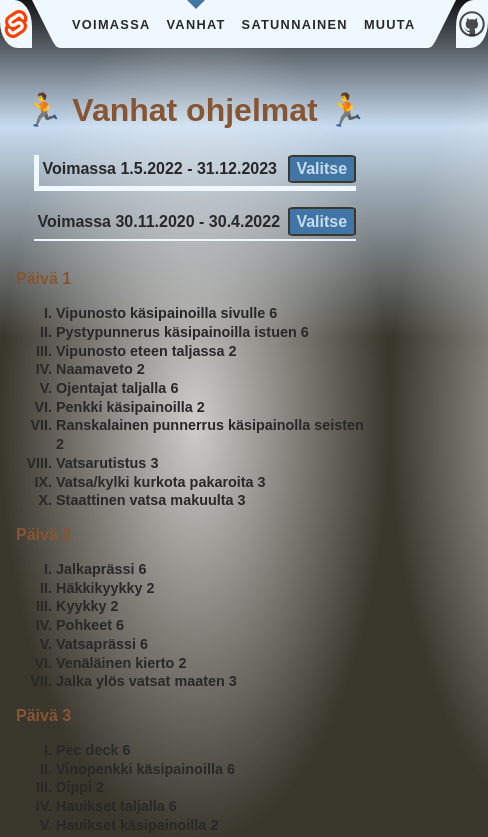
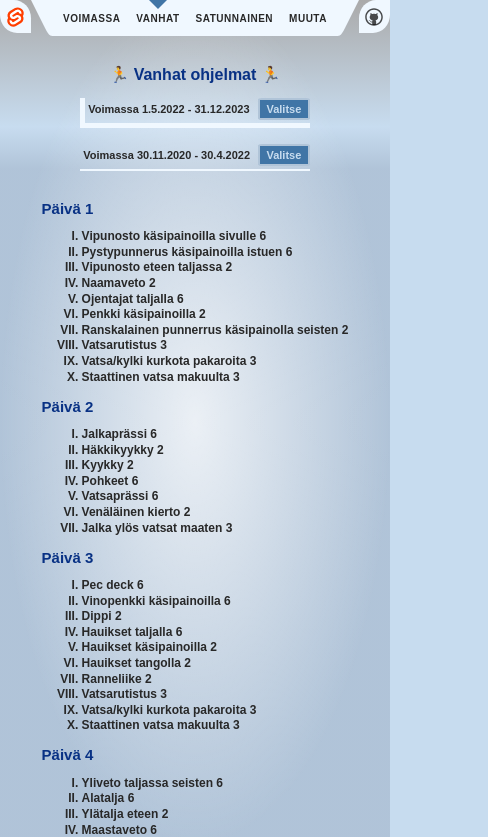
Before and after one commit to Humakt83/gymprog, a SvelteKit app: page /programs in a window 390 px wide. Shown: the top 837 px of the page, 488 px wide, since content can reach past the window. Built offline with nearby package versions, Linux system fonts and the light colour scheme.

Commit message:
New style, mobile fixes, and some types

```diff
--- a/src/lib/resources/gymprogs.json
+++ b/src/lib/resources/gymprogs.json
@@ -33,6 +33,7 @@
 
                     {"name": "Vinopenkki käsipainoilla", "times": 3},
                     {"name": "Ylätalja eteen", "times": 2},
+                    {"name": "Alatalja eteen", "times": 2},
                     {"name": "Hauikset käsipainoilla", "times": 3},
 
                     {"name": "Pystysoutu", "times": 2},
--- a/src/routes/Header.svelte
+++ b/src/routes/Header.svelte
@@ -140,4 +140,11 @@
 	a:hover {
 		color: var(--color-theme-1);
 	}
+
+	@media only screen and (max-width: 768px) {
+		nav a {
+			font-size: 10px;
+			letter-spacing: 0.05em;
+		}
+	}
 </style>
--- a/src/routes/Program.svelte
+++ b/src/routes/ProgramList.svelte
@@ -1,5 +1,7 @@
 <script lang="ts">
-    export let program : [{moves: [{name: String, times: number}]}];
+    import type { ProgramDay } from '../types';
+
+    export let program : ProgramDay[];
 </script>
 
 <div>
--- a/src/routes/programs/+page.svelte
+++ b/src/routes/programs/+page.svelte
@@ -1,11 +1,12 @@
-<script>
+<script lang="ts">
 	import gymprogs from '$lib/resources/gymprogs.json';
-    import Program from '../Program.svelte';
+	import type { ProgramPeriod } from '../../types';
+    import ProgramList from '../ProgramList.svelte';
 
 	const programs = gymprogs.filter(prog => !prog.current);
-    let selectedProgram = programs[0];
+    let selectedProgram: ProgramPeriod = programs[0];
 
-    const setSelectedProgram = (program) => {
+    const setSelectedProgram = (program: ProgramPeriod) => {
         selectedProgram = program;
     }
 </script>
@@ -31,7 +32,7 @@
         {/each}
 	</div>
 
-    <Program program={selectedProgram?.program}></Program>
+    <ProgramList program={selectedProgram?.program}></ProgramList>
 
 </section>
 
--- a/src/routes/styles.css
+++ b/src/routes/styles.css
@@ -4,10 +4,10 @@
 	--font-body: Arial, -apple-system, BlinkMacSystemFont, 'Segoe UI', Roboto, Oxygen, Ubuntu,
 		Cantarell, 'Open Sans', 'Helvetica Neue', sans-serif;
 	--font-mono: 'Fira Mono', monospace;
-	--color-bg-0: rgb(20, 20, 20);
+	--color-bg-0: rgb(170, 170, 170);
 	--color-bg-1: hsl(209, 56%, 86%);
-	--color-bg-2: hsl(46, 13%, 20%);
-	--color-theme-1: #885533;
+	--color-bg-2: hsl(211, 34%, 77%);
+	--color-theme-1: #083184;
 	--color-theme-2: #4075a6;
 	--color-text: rgb(40, 40, 40);
 	--column-width: 42rem;
@@ -18,6 +18,7 @@
 
 body {
 	min-height: 100vh;
+	max-width: 100vw;
 	margin: 0;
 	background-attachment: fixed;
 	background-color: var(--color-bg-1);
@@ -27,7 +28,7 @@ body {
 			rgba(255, 255, 255, 0.75) 0%,
 			rgba(255, 255, 255, 0) 100%
 		),
-		linear-gradient(180deg, var(--color-bg-0) 0%, var(--color-bg-1) 15%, var(--color-bg-2) 40%);
+		linear-gradient(180deg, var(--color-bg-0) 0%, var(--color-bg-1) 15%, var(--color-bg-2) 20%);
 }
 
 h1 {
@@ -131,3 +132,21 @@ button:focus, button:hover {
 	width: 1px;
 	white-space: nowrap;
 }
+
+@media only screen and (max-width: 768px) {
+	body {
+		font-size: 11px;
+	}
+	h1 {
+		font-size: 16px;
+	}
+	h2 {
+		font-size: 15px;
+	}
+	h3 {
+		font-size: 14px;
+	}
+	p, li, nav {
+		font-size: 12px;
+	}
+}
--- /dev/null
+++ b/src/types.ts
@@ -0,0 +1,15 @@
+export type Move = {
+    name: string,
+    times: number
+}
+
+export type ProgramDay = {
+    moves: Move[]
+}
+
+export type ProgramPeriod = {
+    current?: boolean,
+    periodStart: string,
+    periodEnd?: string,
+    program: ProgramDay[]
+}
```
Also changed, not shown: src/routes/+page.svelte (+7 -4 lines).
